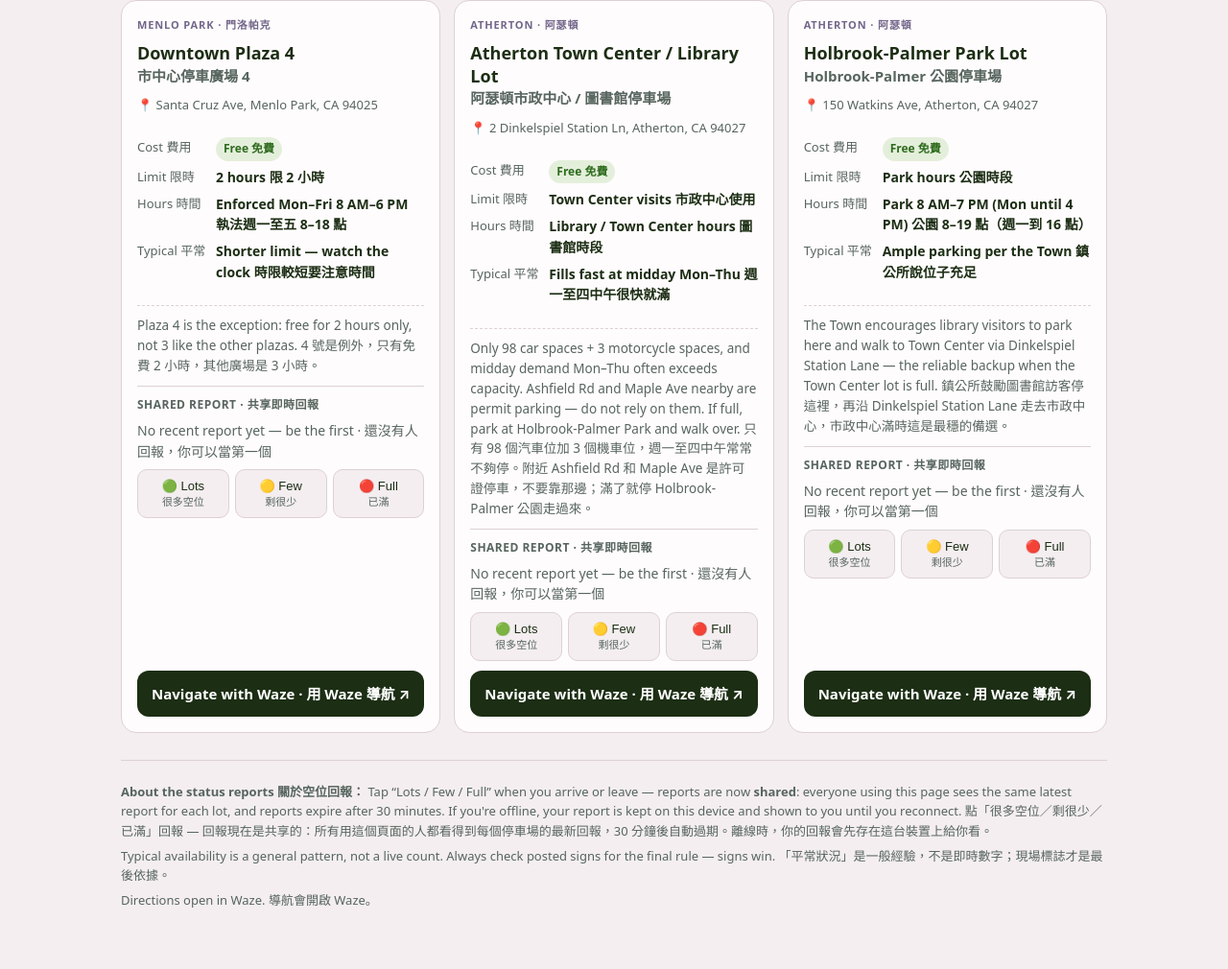
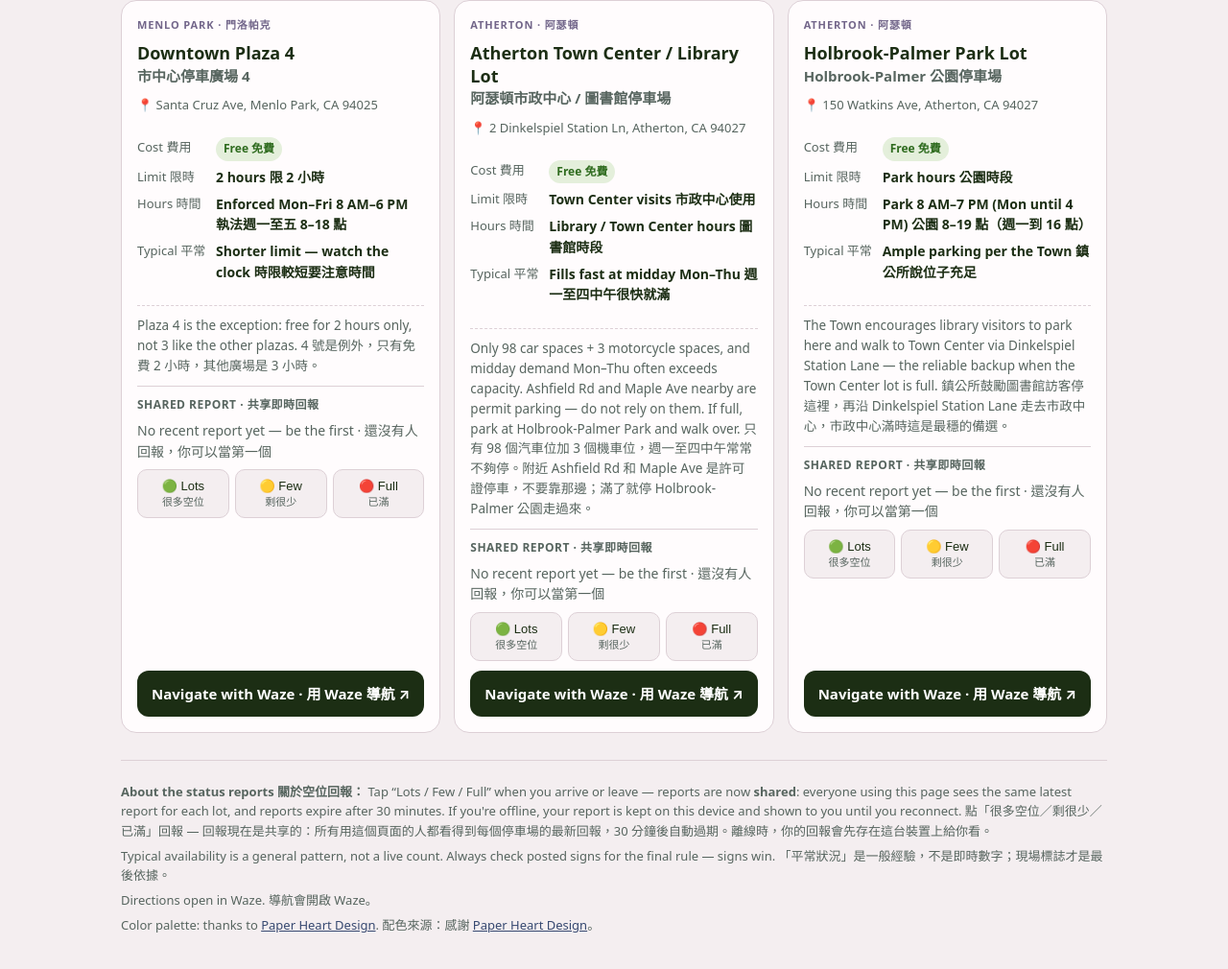
Before and after one commit to HW0006/bay-area-parking, a plain HTML site: page index.html in a window 1280 px wide. Shown: the part 4906-5916 px from the top of the page at 96% size. Drawn offline with Linux system fonts and the light colour scheme; no server answers.

Commit message:
Bay Area Parking: credit Paper Heart Design for color palette

```diff
--- a/index.html
+++ b/index.html
@@ -103,6 +103,7 @@ footer p{margin:6px 0}
     <p><strong>About the status reports 關於空位回報：</strong> Tap “Lots / Few / Full” when you arrive or leave — reports are now <strong>shared</strong>: everyone using this page sees the same latest report for each lot, and reports expire after 30 minutes. If you're offline, your report is kept on this device and shown to you until you reconnect. 點「很多空位／剩很少／已滿」回報 — 回報現在是共享的：所有用這個頁面的人都看得到每個停車場的最新回報，30 分鐘後自動過期。離線時，你的回報會先存在這台裝置上給你看。</p>
     <p>Typical availability is a general pattern, not a live count. Always check posted signs for the final rule — signs win. 「平常狀況」是一般經驗，不是即時數字；現場標誌才是最後依據。</p>
     <p>Directions open in Waze. 導航會開啟 Waze。</p>
+    <p>Color palette: thanks to <a href="https://paperheartdesign.com/blog/color-palette-peaceful-palettes" target="_blank" rel="noopener">Paper Heart Design</a>. 配色來源：感謝 <a href="https://paperheartdesign.com/blog/color-palette-peaceful-palettes" target="_blank" rel="noopener">Paper Heart Design</a>。</p>
   </footer>
 </div>
 
```
